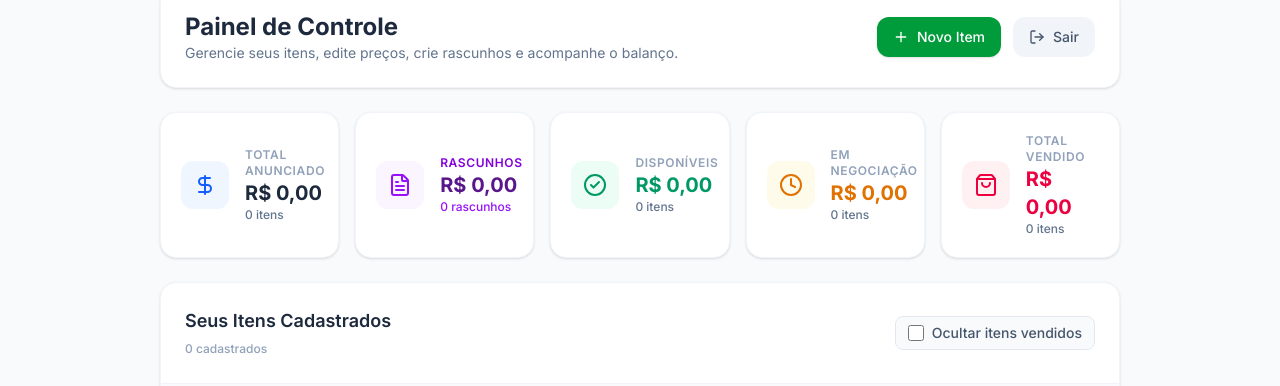
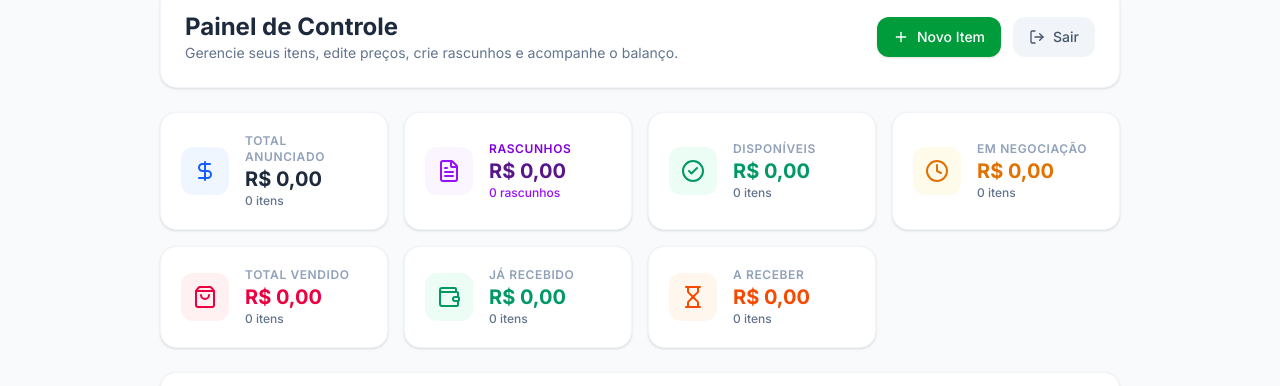
Before and after one commit to aakaras/bazardoskaras, a Next.js app: page /admin in a window 1280 px wide. Shown: the part 118-504 px from the top of the page. Built offline with nearby package versions, Linux system fonts and the light colour scheme; no server answers; the database is empty; sample sign-in values are in the browser's storage.

Commit message:
feat(admin): adicionar métricas de recebimento
- Adicionado cards para exibir o total já recebido e total a receber no painel de admin
- Ajustado cálculo do Total Vendido para usar o valor real pago (quando disponível)

```diff
--- a/src/app/admin/page.tsx
+++ b/src/app/admin/page.tsx
@@ -6,7 +6,7 @@ import { getItems, deleteItem, updateItemStatus, updateItem, Item, SaleDetails }
 import { auth, isConfigured } from "@/lib/firebase";
 import { signOut } from "firebase/auth";
 import Link from "next/link";
-import { Plus, Trash2, Edit, LogOut, ShoppingBag, DollarSign, Clock, CheckCircle2, FileText, MessageCircle, X } from "lucide-react";
+import { Plus, Trash2, Edit, LogOut, ShoppingBag, DollarSign, Clock, CheckCircle2, FileText, MessageCircle, X, Wallet, Hourglass } from "lucide-react";
 
 export default function AdminDashboard() {
   const { user, loading } = useAuth(true);
@@ -150,7 +150,13 @@ export default function AdminDashboard() {
   const negotiatingValue = negotiatingItems.reduce((acc, item) => acc + item.price, 0);
 
   const soldItems = items.filter(item => item.status === "sold");
-  const soldValue = soldItems.reduce((acc, item) => acc + item.price, 0);
+  const soldValue = soldItems.reduce((acc, item) => acc + (item.saleDetails?.pricePaid ?? item.price), 0);
+
+  const receivedItems = soldItems.filter(item => item.saleDetails?.hasPaid);
+  const receivedValue = receivedItems.reduce((acc, item) => acc + (item.saleDetails?.pricePaid ?? item.price), 0);
+
+  const pendingItems = soldItems.filter(item => item.saleDetails && !item.saleDetails.hasPaid);
+  const pendingValue = pendingItems.reduce((acc, item) => acc + (item.saleDetails?.pricePaid ?? item.price), 0);
 
   if (loading || loadingItems) {
     return <div className="text-center py-20">Carregando painel...</div>;
@@ -187,7 +193,7 @@ export default function AdminDashboard() {
       </div>
 
       {/* Grid de Métricas TOTAIS */}
-      <div className="grid grid-cols-1 sm:grid-cols-2 lg:grid-cols-5 gap-4">
+      <div className="grid grid-cols-1 sm:grid-cols-2 lg:grid-cols-3 xl:grid-cols-4 gap-4">
         {/* Total Geral */}
         <div className="bg-white p-5 rounded-2xl border border-slate-100 shadow-sm flex items-center gap-4">
           <div className="p-3 bg-blue-50 text-blue-600 rounded-xl">
@@ -245,6 +251,30 @@ export default function AdminDashboard() {
             <p className="text-xs font-semibold text-slate-400 uppercase tracking-wider">Total Vendido</p>
             <p className="text-xl font-bold text-rose-600">R$ {soldValue.toFixed(2).replace('.', ',')}</p>
             <p className="text-xs text-slate-500 font-medium">{soldItems.length} {soldItems.length === 1 ? 'item' : 'itens'}</p>
+          </div>
+        </div>
+
+        {/* Recebido */}
+        <div className="bg-white p-5 rounded-2xl border border-slate-100 shadow-sm flex items-center gap-4">
+          <div className="p-3 bg-emerald-50 text-emerald-600 rounded-xl">
+            <Wallet className="w-6 h-6" />
+          </div>
+          <div>
+            <p className="text-xs font-semibold text-slate-400 uppercase tracking-wider">Já Recebido</p>
+            <p className="text-xl font-bold text-emerald-600">R$ {receivedValue.toFixed(2).replace('.', ',')}</p>
+            <p className="text-xs text-slate-500 font-medium">{receivedItems.length} {receivedItems.length === 1 ? 'item' : 'itens'}</p>
+          </div>
+        </div>
+
+        {/* A Receber */}
+        <div className="bg-white p-5 rounded-2xl border border-slate-100 shadow-sm flex items-center gap-4">
+          <div className="p-3 bg-orange-50 text-orange-600 rounded-xl">
+            <Hourglass className="w-6 h-6" />
+          </div>
+          <div>
+            <p className="text-xs font-semibold text-slate-400 uppercase tracking-wider">A Receber</p>
+            <p className="text-xl font-bold text-orange-600">R$ {pendingValue.toFixed(2).replace('.', ',')}</p>
+            <p className="text-xs text-slate-500 font-medium">{pendingItems.length} {pendingItems.length === 1 ? 'item' : 'itens'}</p>
           </div>
         </div>
       </div>
```
